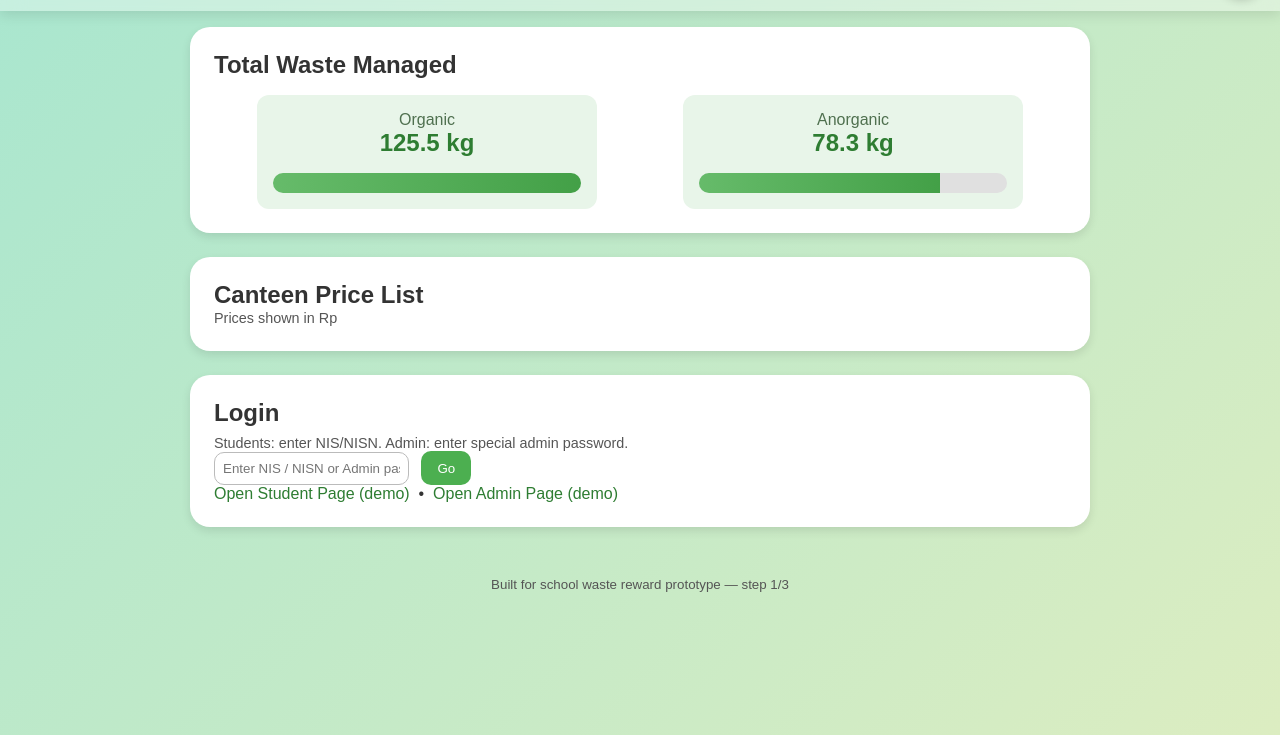
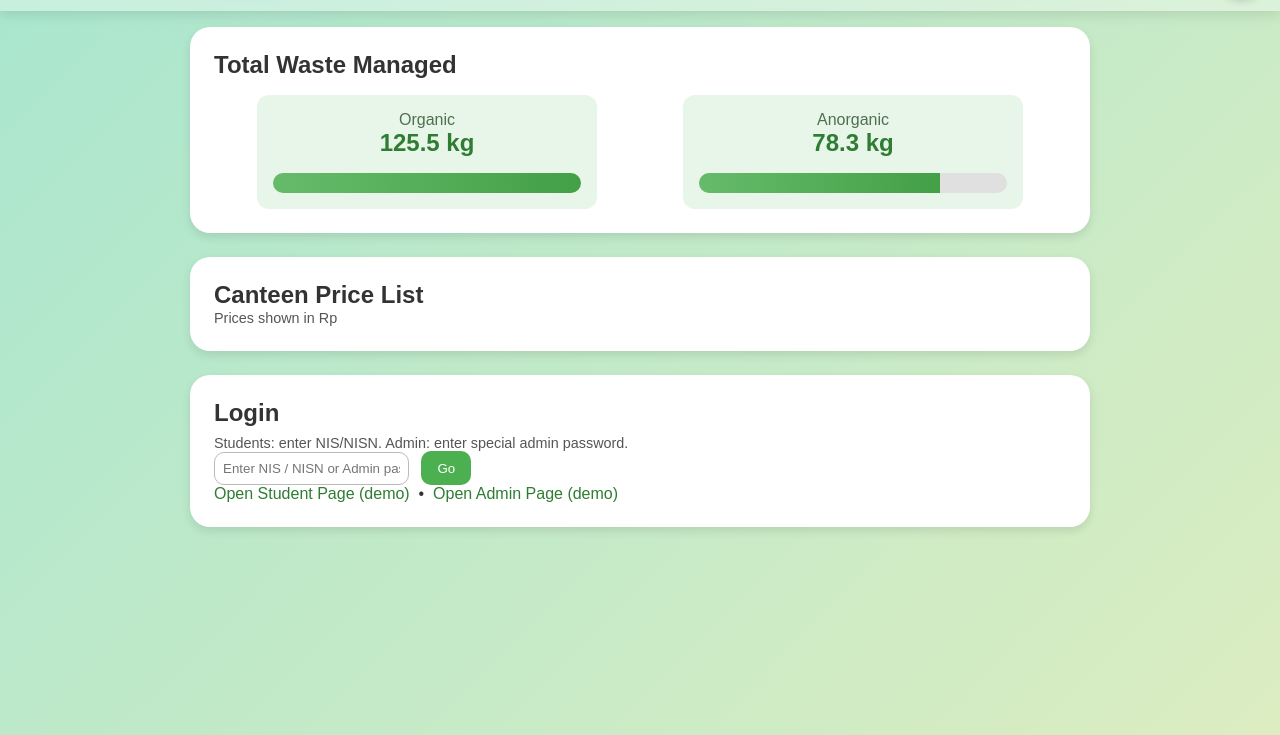
Before and after one commit to mahasigmafr/Sitana, a plain HTML site: page index.html in a window 1280 px wide. Shown: the part 65-800 px from the top of the page. Drawn offline with Linux system fonts and the light colour scheme.

Commit message:
Update index.html

```diff
--- a/index.html
+++ b/index.html
@@ -63,10 +63,6 @@
     </section>
   </main>
 
-  <footer>
-    <small>Built for school waste reward prototype — step 1/3</small>
-  </footer>
-
   <script src="main.js"></script>
   <script>
     // initialize and render on load
```
